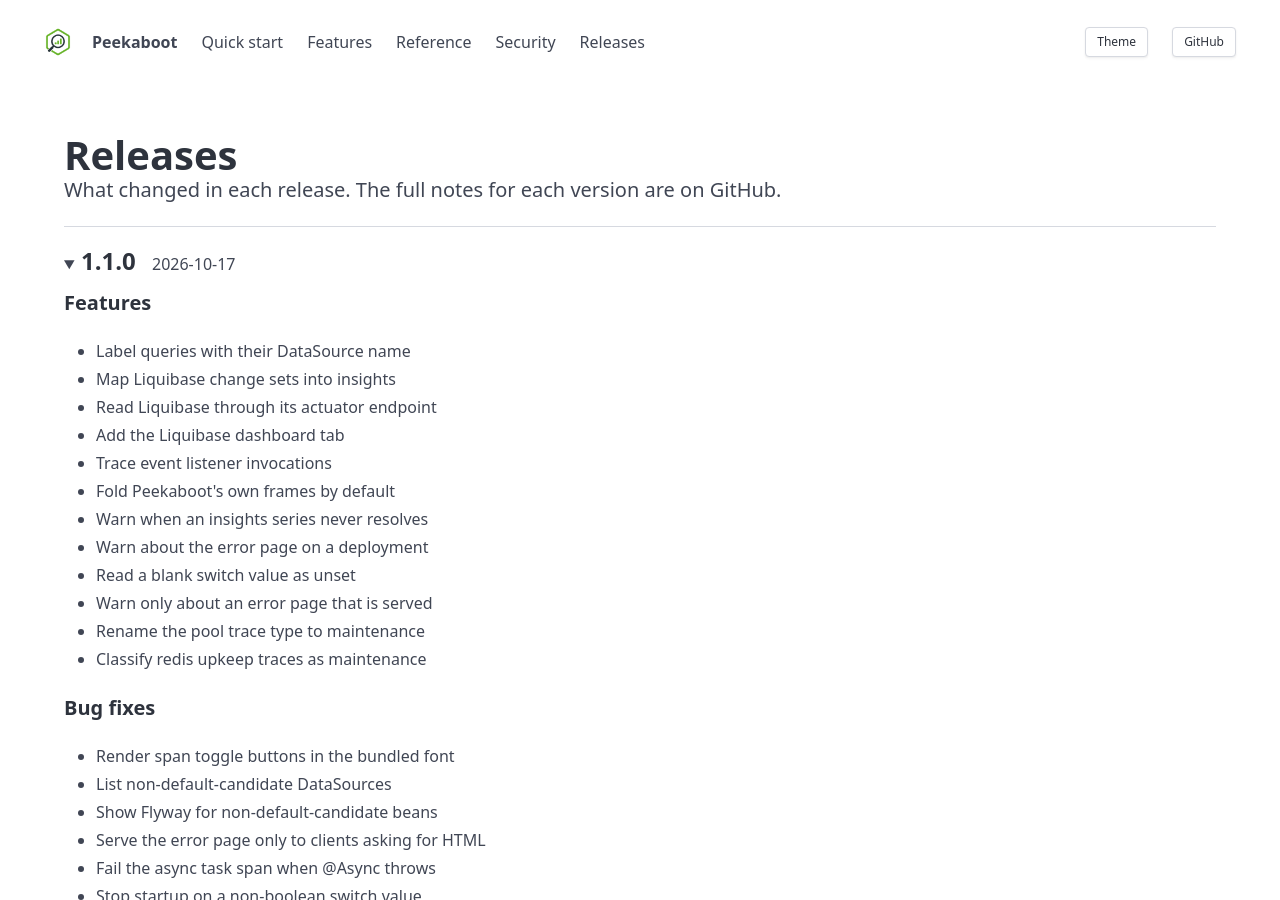
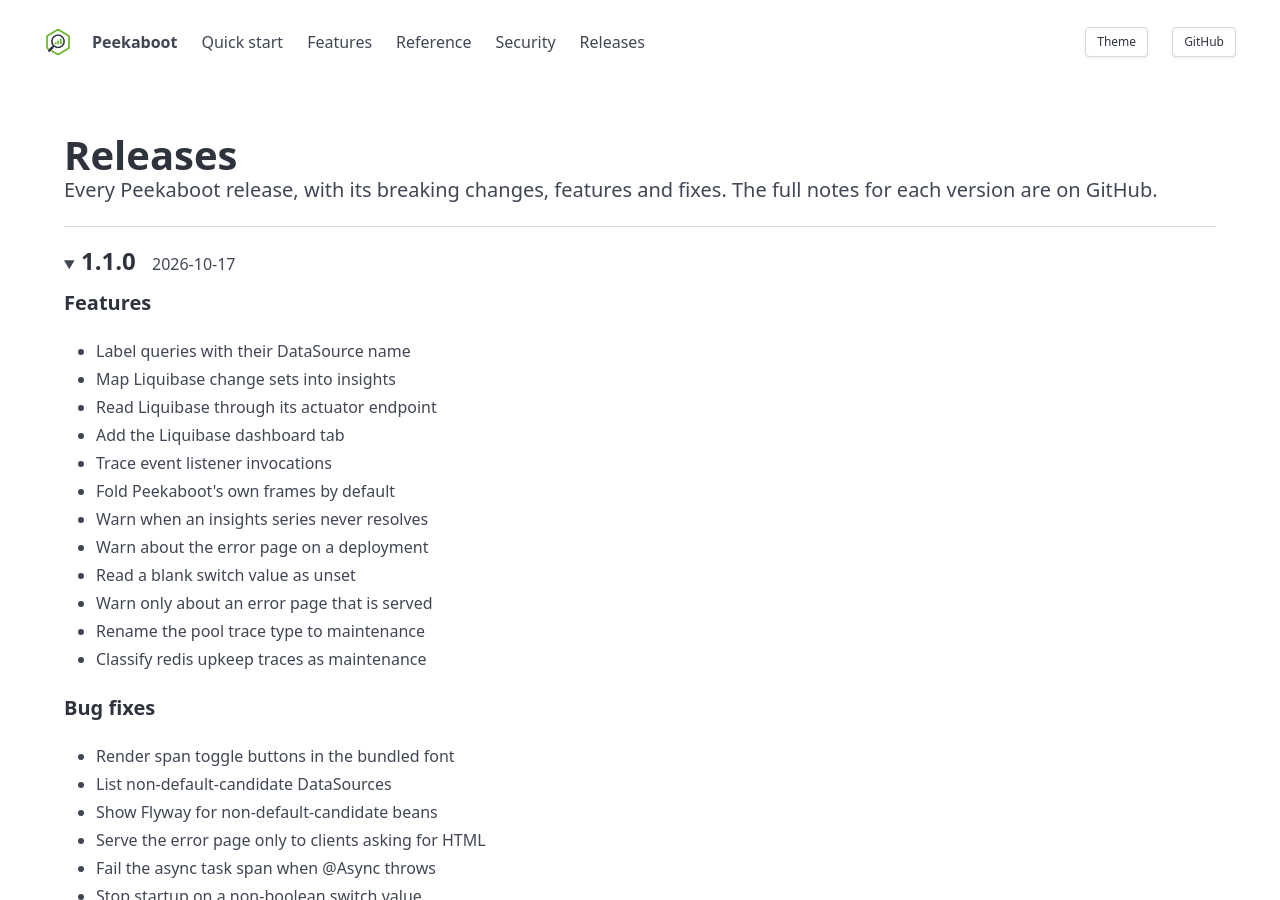
Before and after one commit to peekaboot-org/peekaboot-org.github.io, a Jekyll site: the page built from releases.html, in a window 1280 px wide and 900 px high. Built offline with Jekyll 4.4.1, drawn with Linux system fonts in a browser that asks for light colours.

Commit message:
refactor: give releases the shared page layout
One lead now serves as both the description and the subtitle.

```diff
--- a/index.html
+++ b/index.html
@@ -1,5 +1,5 @@
 ---
-layout: home
+layout: page
 ---
 
 <section class="hero is-medium">
--- a/releases.html
+++ b/releases.html
@@ -1,19 +1,16 @@
 ---
-layout: default
+layout: page
 title: Releases
-description: Every Peekaboot release, with the breaking changes, features and fixes in each.
+lead: Every Peekaboot release, with its breaking changes, features and fixes. The full notes for each version are on GitHub.
 permalink: /releases/
 redirect_from:
   - /docs/release-notes/
 ---
 
-<main id="main" tabindex="-1">
 <section class="section">
   <div class="container">
-    <h1 class="title is-2">Releases</h1>
-    <p class="subtitle is-5">
-      What changed in each release. The full notes for each version are on GitHub.
-    </p>
+    <h1 class="title is-2">{{ page.title }}</h1>
+    <p class="subtitle is-5">{{ page.lead }}</p>
 
     {% for release in site.data.releases %}
     <details class="pk-release"{% if forloop.first %} open{% endif %}>
@@ -48,4 +45,3 @@
     {% endfor %}
   </div>
 </section>
-</main>
```
Also changed, not shown: README.md, _layouts/page.html (renamed from _layouts/home.html).
